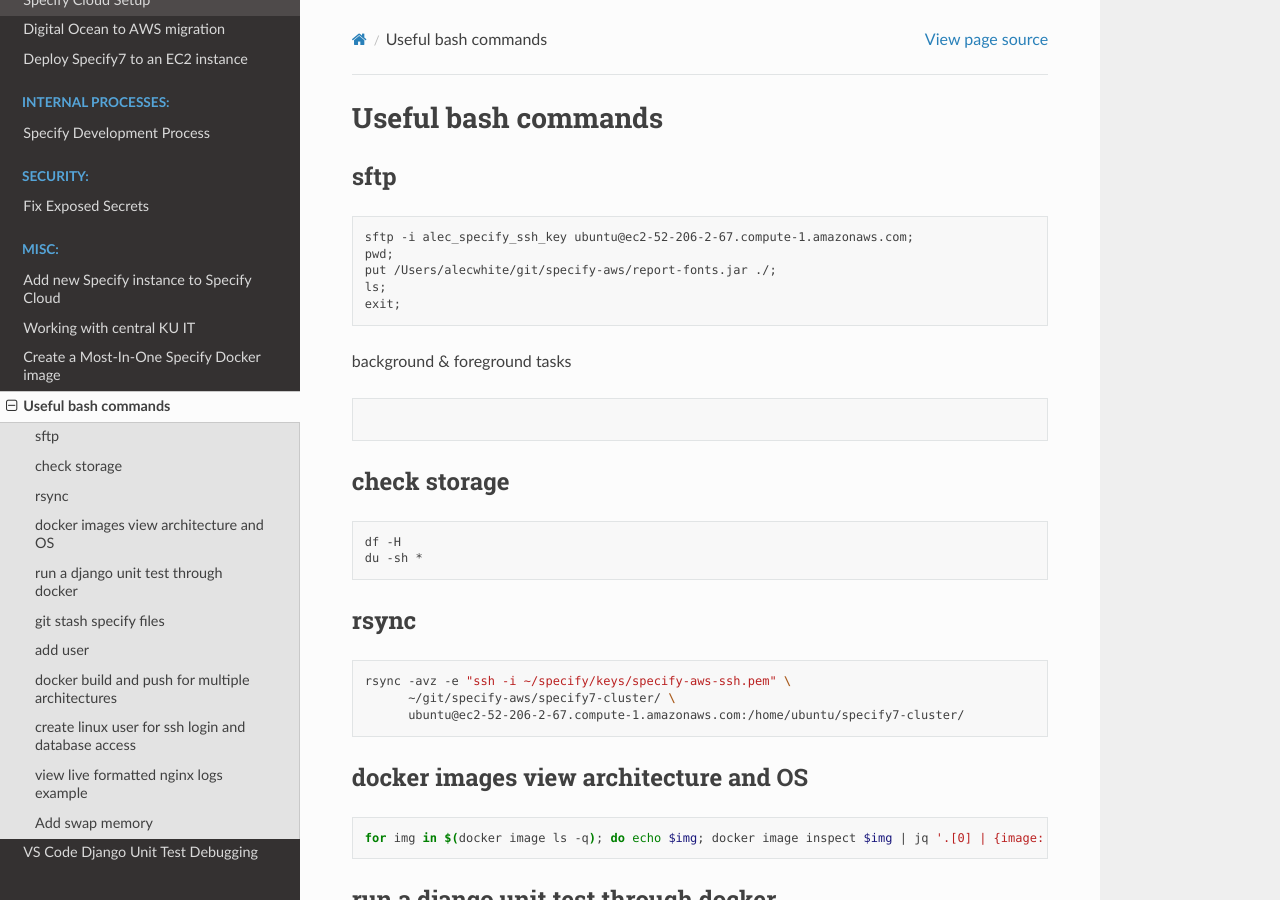
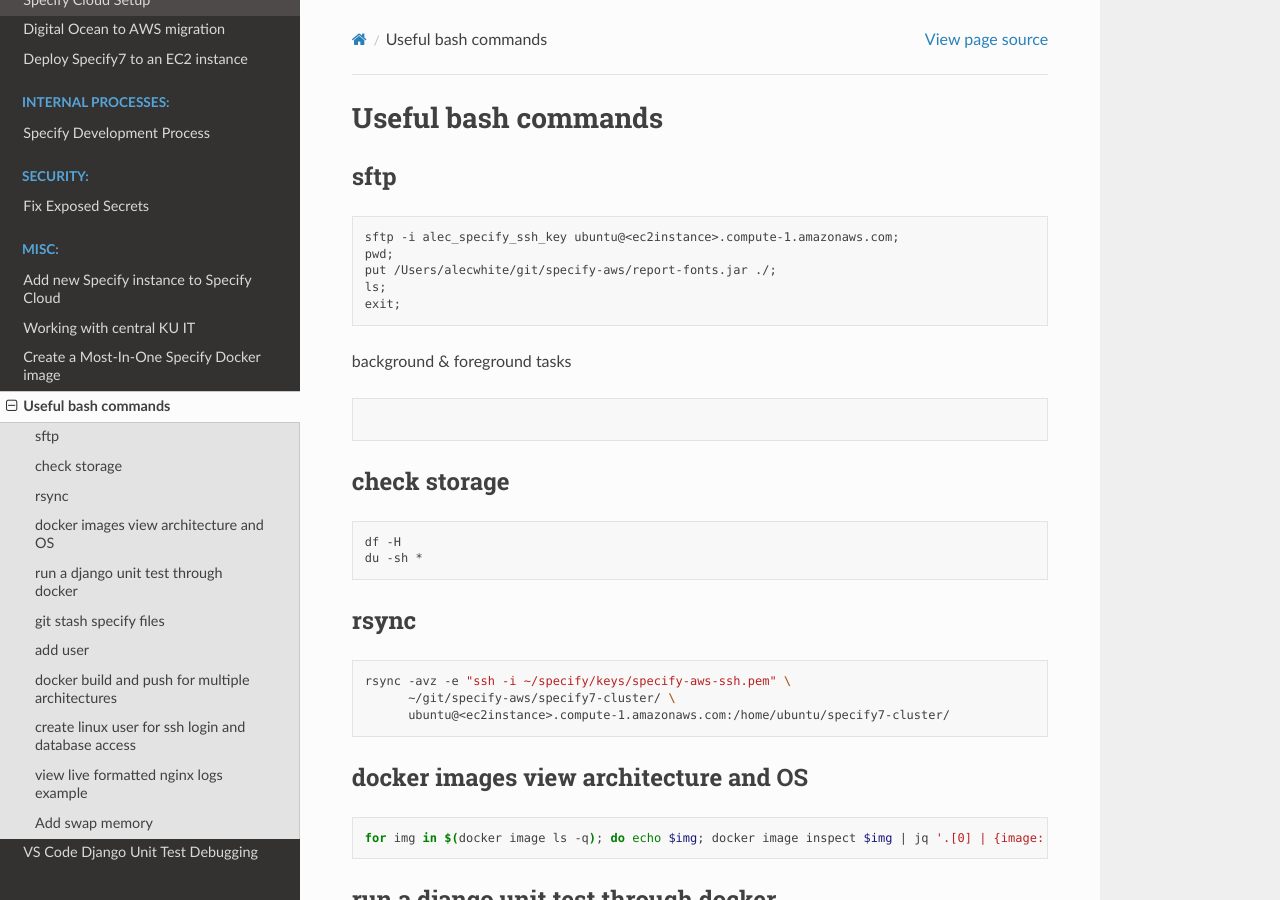
Before and after one commit to specify/specify.github.io, a Sphinx documentation site: the page built from sphinx/misc/useful_bash_cmds.md, in a window 1280 px wide and 900 px high. Built offline with Sphinx 7.4.7 and the Read the Docs theme 2.0.0, drawn with Linux system fonts in a browser that asks for light colours; pages that are not in the unit, such as notebooks, are missing from menus.

Commit message:
generalizations

````diff
--- a/sphinx/misc/useful_bash_cmds.md
+++ b/sphinx/misc/useful_bash_cmds.md
@@ -2,7 +2,7 @@
 
 ## sftp
 ```bash
-sftp -i alec_specify_ssh_key ubuntu@ec2-52-206-2-67.compute-1.amazonaws.com;
+sftp -i alec_specify_ssh_key ubuntu@<ec2instance>.compute-1.amazonaws.com;
 pwd;
 put /Users/alecwhite/git/specify-aws/report-fonts.jar ./;
 ls;
@@ -24,7 +24,7 @@ du -sh *
 ```bash
 rsync -avz -e "ssh -i ~/specify/keys/specify-aws-ssh.pem" \
       ~/git/specify-aws/specify7-cluster/ \
-      ubuntu@ec2-52-206-2-67.compute-1.amazonaws.com:/home/ubuntu/specify7-cluster/
+      ubuntu@<ec2instance>.compute-1.amazonaws.com:/home/ubuntu/specify7-cluster/
 ```
 
 ## docker images view architecture and OS
````
Also changed, not shown: sphinx/misc/add_new_instance_to_specify_cloud.md (+4 -3 lines).
